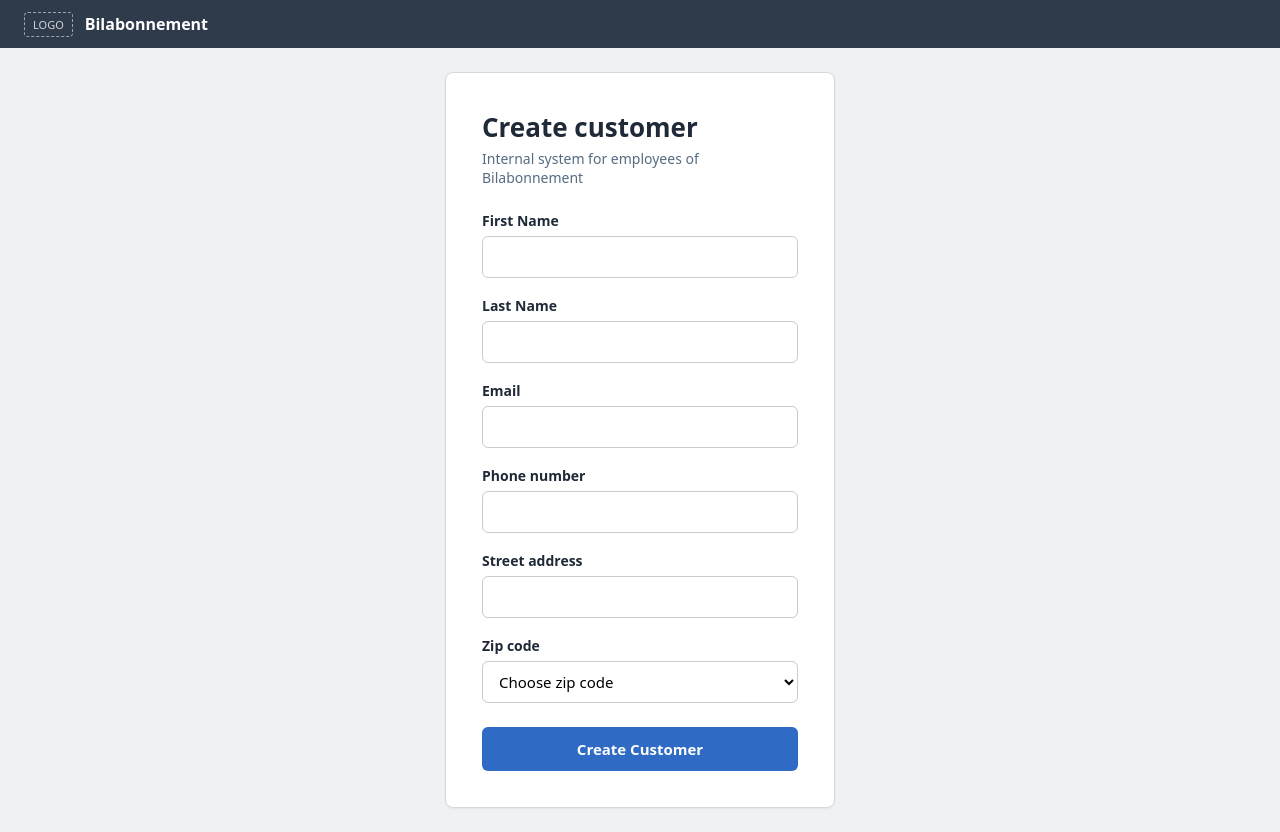
After one commit to MadsBJohansen/Projekt3_gruppe_4, a Spring Boot app: page /customer in a window 1280 px wide. The commit adds this page. Run offline with Spring Boot 4, Linux system fonts and the light colour scheme; data that the repository does not hold is empty.

Commit message:
customer

```diff
--- /dev/null
+++ b/src/main/java/com/gruppe4/projekt3_gruppe_4/Controller/CustomerController.java
@@ -0,0 +1,54 @@
+package com.gruppe4.projekt3_gruppe_4.Controller;
+
+
+import com.gruppe4.projekt3_gruppe_4.Model.Customer;
+import com.gruppe4.projekt3_gruppe_4.Service.CustomerService;
+import org.springframework.stereotype.Controller;
+import org.springframework.ui.Model;
+import org.springframework.web.bind.annotation.GetMapping;
+import org.springframework.web.bind.annotation.PostMapping;
+import org.springframework.web.bind.annotation.RequestParam;
+
+
+@Controller
+public class CustomerController {
+
+    private final CustomerService customerService;
+
+    public CustomerController(CustomerService customerService) {
+        this.customerService = customerService;
+    }
+
+    @GetMapping("/customer")
+    public String showCreateCustomerForm(Model model) {
+        model.addAttribute("zipCodes", customerService.getAllZipCodes());
+        return "createCustomer";
+    }
+
+    @PostMapping("/customer")
+    public String createCustomer(
+            @RequestParam("first_name") String firstName,
+            @RequestParam("last_name") String lastName,
+            @RequestParam("email") String email,
+            @RequestParam("phone_number") String phoneNumber,
+            @RequestParam("street_address") String streetAddress,
+            @RequestParam("zip_code") String zipCode,
+            Model model) {
+        Customer customer = new Customer();
+        customer.setFirstName(firstName);
+        customer.setLastName(lastName);
+        customer.setEmail(email);
+        customer.setPhoneNumber(phoneNumber);
+        customer.setStreetAddress(streetAddress);
+
+        try {
+            customerService.createCustomer(customer, zipCode);
+            model.addAttribute("success", "Customer created");
+        } catch (IllegalArgumentException e) {
+            model.addAttribute("error", e.getMessage());
+        }
+
+        model.addAttribute("zipCodes", customerService.getAllZipCodes());
+        return "createCustomer";
+    }
+}
--- a/src/main/java/com/gruppe4/projekt3_gruppe_4/Repo/CustomerRepo.java
+++ b/src/main/java/com/gruppe4/projekt3_gruppe_4/Repo/CustomerRepo.java
@@ -18,7 +18,7 @@ public class CustomerRepo {
     }
 
     public void saveCustomer(Customer customer){
-        String sql = "INSERT INTO Customer (first_name, last_name, email, phone_number, street_address, zip_code_id) VALUES (?, ?, ?, ?, ?, ?)";
+        String sql = "INSERT INTO customer (first_name, last_name, email, phone_number, street_address, zip_code_id) VALUES (?, ?, ?, ?, ?, ?)";
 
         try (Connection connection = dataSource.getConnection();
              PreparedStatement statement = connection.prepareStatement(sql)) {
--- a/src/main/resources/application.properties
+++ b/src/main/resources/application.properties
@@ -1,6 +1,4 @@
 spring.application.name=Projekt3_gruppe_4
-
-spring.datasource.url=jdbc:mysql://localhost:3306/projekt3_gruppe_4_db
 spring.datasource.username=F26A
 spring.datasource.password=1234
 spring.datasource.url=jdbc:mysql://localhost:3306/projekt3_gruppe_4_db
--- a/src/main/resources/static/css/style.css
+++ b/src/main/resources/static/css/style.css
@@ -40,6 +40,14 @@ body {
     padding: 24px;
 }
 
+.createCustomer-page{
+    display: flex;
+    justify-content: center;
+    align-items: center;
+    min-height: calc(100vh - 48px);
+    padding: 24px;
+}
+
 .card {
     width: 100%;
     max-width: 390px;
@@ -72,7 +80,7 @@ label {
     margin-bottom: 6px;
 }
 
-input {
+input, select {
     width: 100%;
     height: 42px;
     padding: 0 12px;
@@ -81,9 +89,11 @@ input {
     border-radius: 6px;
     font: inherit;
     font-size: 15px;
+    background-color: white;
+    box-sizing: border-box;
 }
 
-input:focus {
+input:focus, select:focus {
     outline: none;
     border-color: #2f6bc4;
     box-shadow: 0 0 0 3px rgba(47, 107, 196, 0.2);
--- /dev/null
+++ b/src/main/resources/templates/createCustomer.html
@@ -0,0 +1,57 @@
+<!doctype html>
+<html lang="en" xmlns:th="http://www.thymeleaf.org">
+
+<head>
+  <meta charset="UTF-8">
+  <meta name="viewport"
+        content="width=device-width, user-scalable=no, initial-scale=1.0, maximum-scale=1.0, minimum-scale=1.0">
+  <meta http-equiv="X-UA-Compatible" content="ie=edge">
+  <title>Create Customer</title>
+  <link rel="stylesheet" th:href="@{/css/style.css}">
+</head>
+<body>
+
+<header class="topbar">
+  <span class="logo">LOGO</span>
+  <span class="brand">Bilabonnement</span>
+</header>
+
+<main class="createCustomer-page">
+  <div class="card">
+
+    <h1>Create customer</h1>
+    <p class="subtitle">Internal system for employees of Bilabonnement</p>
+    <p class="error"   th:if="${error}"   th:text="${error}">Error message</p>
+    <p class="success" th:if="${success}" th:text="${success}">Customer created</p>
+
+    <form th:action="@{/customer}" method="post">
+      <label for="first_name">First Name</label>
+      <input id="first_name" type="text" name="first_name" th:value="${param.first_name}" required>
+
+      <label for="last_name">Last Name</label>
+      <input id="last_name" type="text" name="last_name" th:value="${param.last_name}" required>
+
+      <label for="email">Email</label>
+      <input id="email" type="email" name="email" th:value="${param.email}" required>
+
+      <label for="phone_number">Phone number</label>
+      <input id="phone_number" type="tel" name="phone_number" th:value="${param.phone_number}" required>
+
+      <label for="street_address">Street address</label>
+      <input id="street_address" type="text" name="street_address" th:value="${param.street_address}" required>
+
+      <label for="zip_code">Zip code</label>
+      <select id="zip_code" name="zip_code" required>
+        <option value="" disabled th:selected="${param.zip_code == null}">Choose zip code</option>
+        <option th:each="z : ${zipCodes}"
+                th:value="${z.zipCode}"
+                th:text="${z.zipCode + ' ' + z.city}"
+                th:selected="${param.zip_code != null and param.zip_code[0] == z.zipCode}">2200 København N</option>
+
+      </select>
+      <button type="submit">Create Customer</button>
+    </form>
+  </div>
+</main>
+</body>
+</html>
```
Also changed, not shown: other parts of src/main/resources/static/css/style.css (+26 -0 lines), src/main/java/com/gruppe4/projekt3_gruppe_4/Repo/ZipCodeRepo.java (+44 -18 lines), src/main/java/com/gruppe4/projekt3_gruppe_4/Service/CustomerService.java (added, +62 -0 lines), 1 other file.
